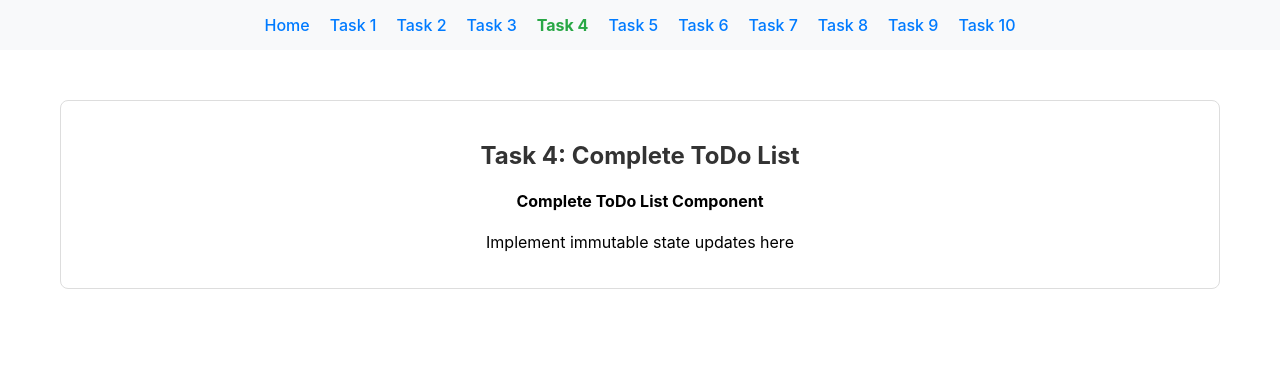
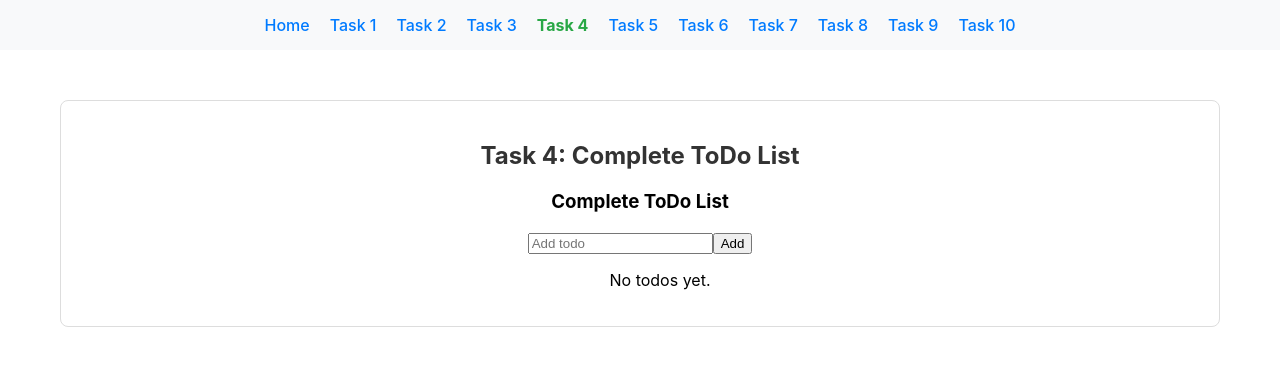
Before and after one commit to Chipsiarz/node.js-pre-training-course-main, a React (Create React App) app in the folder React-CSS/react-todo-app/: page /task-04 in a window 1280 px wide. Shown: the top 366 px of the page. Built offline with nearby package versions, Linux system fonts and the light colour scheme.

Commit message:
feat(React-CSS): Task-04 solution

```diff
--- a/React-CSS/react-todo-app/src/solutions/task-01/ToDoList.tsx
+++ b/React-CSS/react-todo-app/src/solutions/task-01/ToDoList.tsx
@@ -1,9 +1,6 @@
 import React from "react";
 import { TodoListProps } from "../../types";
 
-/**
- * Task 1: ToDoList Component
- */
 export const ToDoList: React.FC<TodoListProps> = ({ todos }) => {
   if (!todos || todos.length === 0) {
     return <p>No todos available.</p>;
--- a/React-CSS/react-todo-app/src/solutions/task-04/CompleteToDoList.tsx
+++ b/React-CSS/react-todo-app/src/solutions/task-04/CompleteToDoList.tsx
@@ -1,67 +1,63 @@
-import React, { useState } from 'react';
-import { Todo } from '../../types';
+import React, { useState } from "react";
+import { Todo } from "../../types";
 
-/**
- * Task 4: CompleteToDoList Component
- *
- * Theory: State Updates and Immutability
- *
- * React state updates must be immutable. This means you cannot directly modify the existing state
- * object or array. Instead, you must create a new object/array with the updated values.
- *
- * Why Immutability Matters:
- * 1. React uses reference equality to determine if state has changed
- * 2. Direct mutations don't trigger re-renders
- * 3. It enables time-travel debugging and undo/redo features
- * 4. It makes state changes predictable and traceable
- *
- * Common State Update Patterns:
- *
- * For Arrays:
- * - Adding: [...array, newItem]
- * - Removing: array.filter(item => item.id !== id)
- * - Updating: array.map(item => item.id === id ? {...item, updated: true} : item)
- *
- * For Objects:
- * - Updating: {...object, newProperty: value}
- * - Nested updates: {...object, nested: {...object.nested, updated: true}}
- *
- * Event Handling with Parameters:
- * - Use arrow functions to pass parameters to event handlers
- * - Example: onClick={() => handleClick(id)}
- * - Or use bind: onClick={handleClick.bind(null, id)}
- *
- * Key Concepts:
- * - Always create new objects/arrays when updating state
- * - Use spread operator (...) for shallow copies
- * - Consider using libraries like Immer for complex updates
- * - Think about state structure before implementing
- */
 export const CompleteToDoList: React.FC = () => {
-  // TODO: Implement the CompleteToDoList component
-  //
-  // Requirements:
-  // 1. Display a list of todos with add functionality
-  // 2. Add a "Complete" button for each todo
-  // 3. When clicked, mark the todo as completed
-  // 4. Use immutable state updates
-  // 5. Show completion status for each todo
-  //
-  // Example state structure:
-  // const [todos, setTodos] = useState<Todo[]>([]);
-  //
-  // Example update function:
-  // const markCompleted = (id: number) => {
-  //   setTodos(todos.map(todo =>
-  //     todo.id === id ? {...todo, completed: true} : todo
-  //   ));
-  // };
+  const [todos, setTodos] = useState<Todo[]>([]);
+  const [inputValue, setInputValue] = useState("");
+
+  const addTodo = () => {
+    if (!inputValue.trim()) return;
+    const newTodo: Todo = {
+      id: Date.now(),
+      title: inputValue,
+      completed: false,
+    };
+    setTodos([...todos, newTodo]);
+    setInputValue("");
+  };
+
+  const markCompleted = (id: number) => {
+    setTodos(
+      todos.map((todo) =>
+        todo.id === id ? { ...todo, completed: true } : todo
+      )
+    );
+  };
 
   return (
     <div>
-      {/* TODO: Replace this with your implementation */}
-      <h4>Complete ToDo List Component</h4>
-      <p>Implement immutable state updates here</p>
+      <h3>Complete ToDo List</h3>
+
+      <div style={{ marginBottom: "1rem" }}>
+        <input
+          type="text"
+          placeholder="Add todo"
+          value={inputValue}
+          onChange={(e) => setInputValue(e.target.value)}
+        />
+        <button onClick={addTodo}>Add</button>
+      </div>
+
+      <ul>
+        {todos.length === 0 && <p>No todos yet.</p>}
+        {todos.map((todo) => (
+          <li key={todo.id}>
+            <span
+              style={{
+                textDecoration: todo.completed ? "line-through" : "none",
+                marginRight: "8px",
+              }}
+            >
+              {todo.title}
+            </span>
+            {todo.completed ? (
+              <span>(completed)</span>
+            ) : (
+              <button onClick={() => markCompleted(todo.id)}>Complete</button>
+            )}
+          </li>
+        ))}
+      </ul>
     </div>
   );
 };
```
